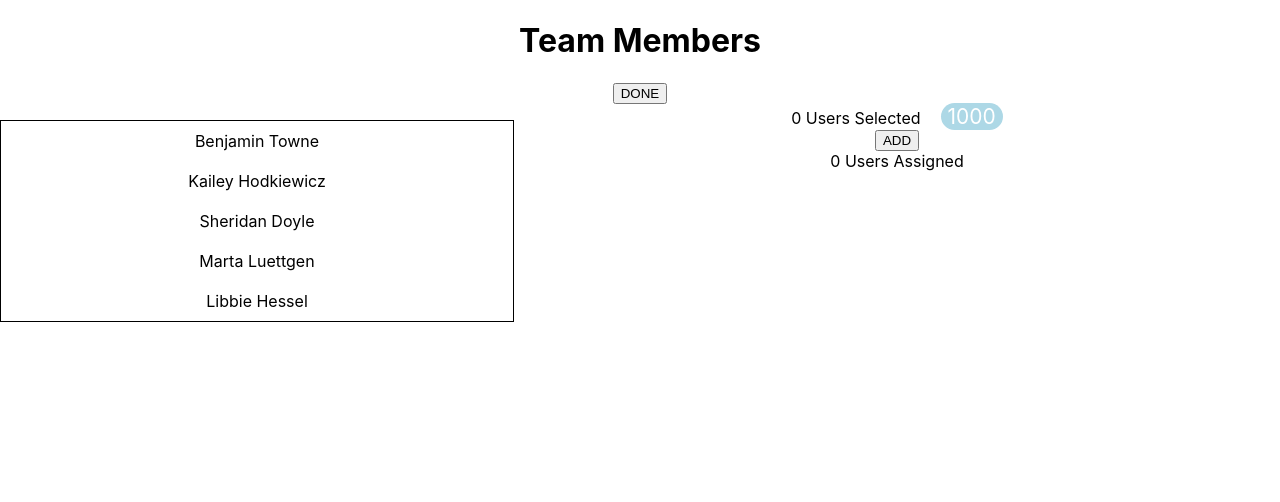
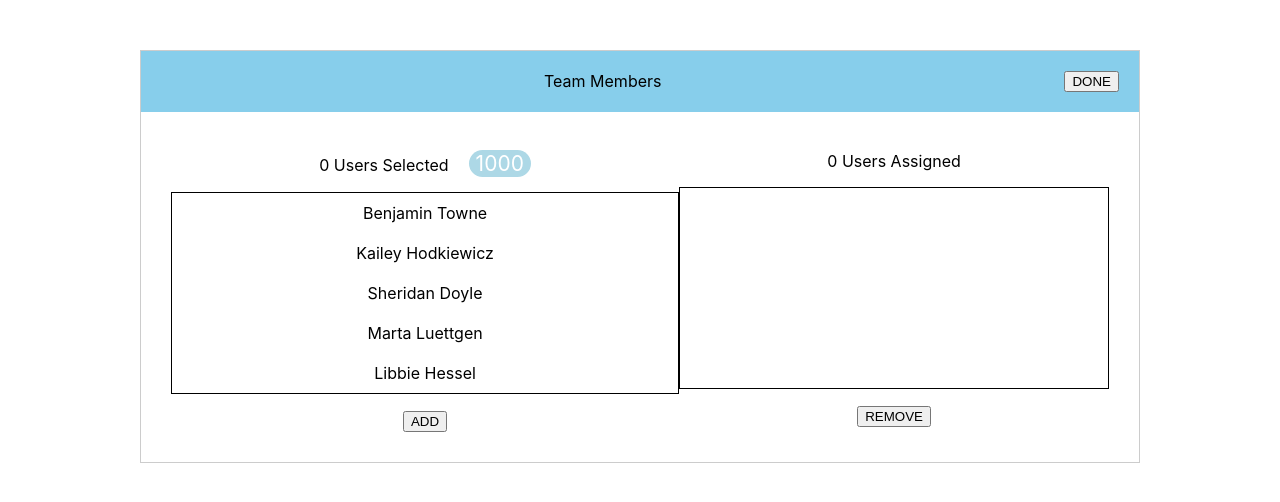
Before and after one commit to piscolomo/member-list-editor, a React (Create React App) app: page / in a window 1280 px wide. Both pictures are taken after a click on the button "EDIT". Shown: the top 502 px of the page. Built offline with nearby package versions, Linux system fonts and the light colour scheme.

Commit message:
some bit css

```diff
--- a/src/App.css
+++ b/src/App.css
@@ -1,5 +1,8 @@
 .App {
   text-align: center;
+  width: 80%;
+  margin: 50px auto;
+  max-width: 1000px;
 }
 
 .App-logo {
@@ -37,6 +40,28 @@
   }
 }
 
+#member-list-component{
+  border: 1px solid #ccc;
+  padding: 30px;
+  position: relative;
+  padding-top: 100px;
+}
+
+.header{
+  background: skyblue;
+  margin-bottom: 20px;
+  position: absolute;
+  top: 0;
+  left: 0;
+  width: 100%;
+  padding: 20px 0;
+}
+
+.header button{
+  float: right;
+  margin-right: 20px;
+}
+
 span.count{
   border-radius: 28px;
   background: lightblue;
@@ -52,9 +77,16 @@ ul{
   padding-left: 0;
 }
 
+#container{
+  display: flex;
+  flex-direction: row;
+}
+
+#container > div{
+  flex-grow: 1;
+}
+
 #users-available{
-  width: 40%;
-  float: left;
   height: 200px;
   display: block;
   overflow: scroll;
@@ -70,3 +102,15 @@ ul{
 li.selected{
   background: yellow;
 }
+
+#users-assigned{
+  height: 200px;
+  display: block;
+  overflow: scroll;
+  border: 1px solid #000;
+}
+
+#users-assigned li{
+  padding: 10px 0;
+  cursor: pointer;
+}
--- a/src/components/MemberListEditor.js
+++ b/src/components/MemberListEditor.js
@@ -56,6 +56,10 @@ class MemberListEditor extends React.Component{
         })
     }
 
+    removeUsers(){
+
+    }
+
     render(){
         const listUsers = () => {
             const userItems = this.state.availableUsers.map((user)=>{
@@ -66,6 +70,7 @@ class MemberListEditor extends React.Component{
                     <span>{this.state.usersSelected.length} Users Selected</span>
                     <span className="count">{this.state.availableUsers.length}</span>
                     <ul id="users-available">{userItems}</ul>
+                    <button onClick={this.addUsers.bind(this)}>ADD</button>
                 </div>);
         }
 
@@ -78,6 +83,7 @@ class MemberListEditor extends React.Component{
             return (<div>
                 <span>{this.state.usersAssigned.length} Users Assigned</span>
                 <ul id="users-assigned">{userItems}</ul>
+                <button onClick={this.removeUsers.bind(this)}>REMOVE</button>
                 </div>);
         }
 
@@ -92,17 +98,18 @@ class MemberListEditor extends React.Component{
             }
         }
         return (
-            <div>
-                <h1>
+            <div id="member-list-component">
+                <div className="header">
                     <span>Team Members</span>
                     {this.state.usersAssigned.length > 0 && <span className="count">{this.state.usersAssigned.length}</span>}
-                </h1>
-                {!this.state.editMode && <button onClick={this.handleEdit.bind(this)}>EDIT</button>}
-                {this.state.editMode && <button onClick={this.handleDone.bind(this)}>DONE</button>}
+                    {!this.state.editMode && <button onClick={this.handleEdit.bind(this)}>EDIT</button>}
+                    {this.state.editMode && <button onClick={this.handleDone.bind(this)}>DONE</button>}
+                </div>
                 {!this.state.editMode && memberList()}
-                {this.state.editMode && listUsers()}
-                {this.state.editMode && <button onClick={this.addUsers.bind(this)}>ADD</button>}
-                {this.state.editMode && listAssignedUsers()}
+                <div id="container">
+                    {this.state.editMode && listUsers()}
+                    {this.state.editMode && listAssignedUsers()}
+                </div>
             </div>
         );
     }
```
